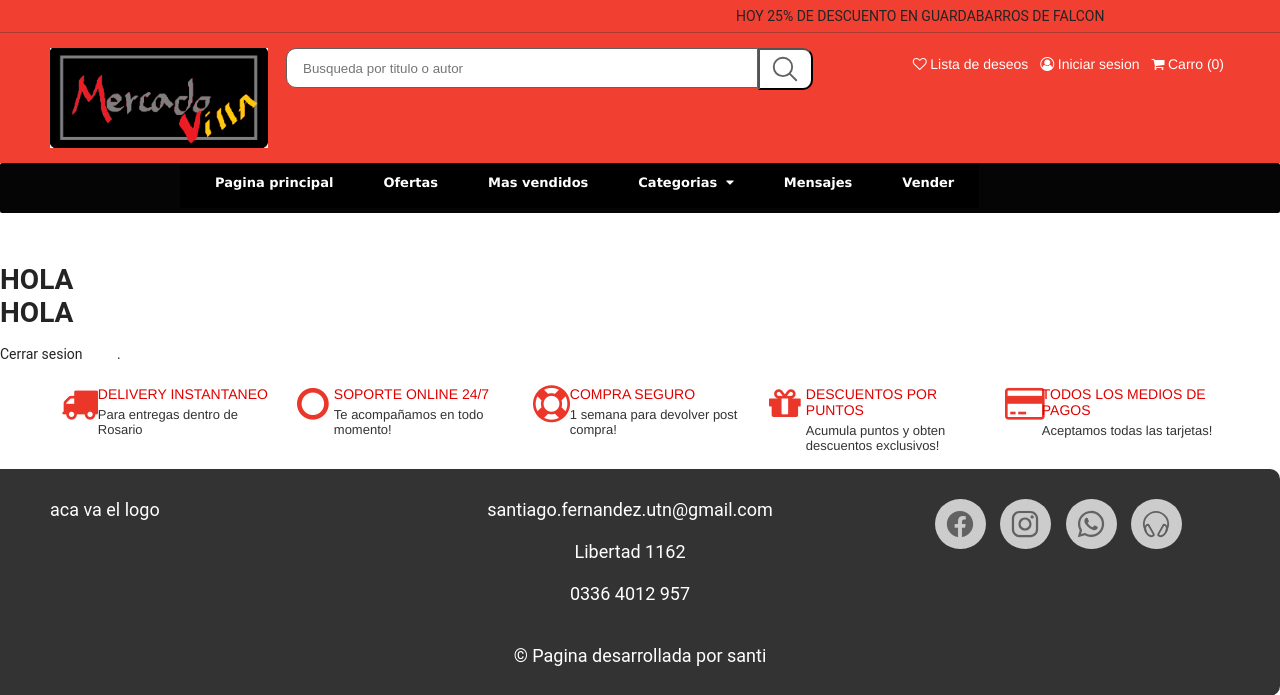
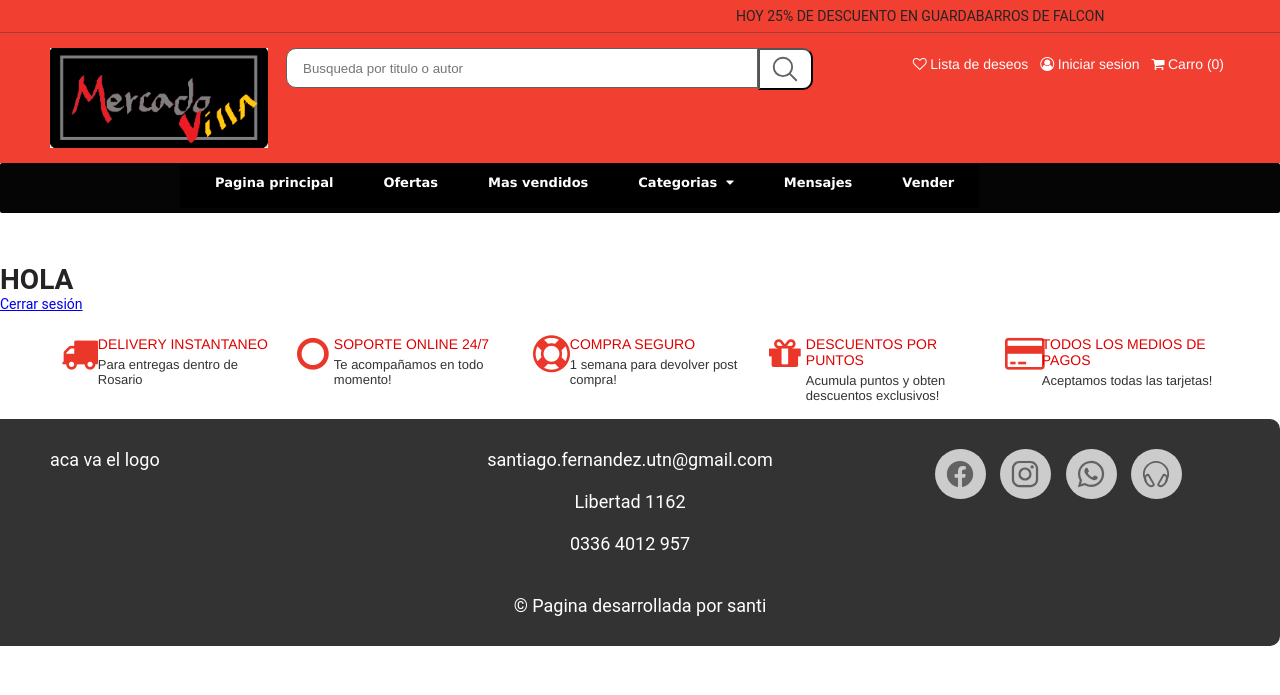
Before and after one commit to S4ntifdz/MercadoVilla, a Django app: page /user/ in a window 1280 px wide. Shown: the top 695 px of the page. Run offline with Django 4.2, Linux system fonts and the light colour scheme; some libraries are stand-ins or nearby versions.

Commit message:
logout listo, falta hacer que cargue el avatar y demas datos del clientomdel en el user.html

```diff
--- a/app/settings.py
+++ b/app/settings.py
@@ -11,7 +11,6 @@ https://docs.djangoproject.com/en/4.2/ref/settings/
 """
 
 from pathlib import Path
-from django.urls import reverse_lazy
 
 # Build paths inside the project like this: BASE_DIR / 'subdir'.
 BASE_DIR = Path(__file__).resolve().parent.parent
@@ -288,6 +287,4 @@ MEDIA_URL ='/media/'
 MEDIA_ROOT = os.path.join(BASE_DIR, "media")
 STATICFILES_DIRS = [os.path.join(BASE_DIR, 'static')]
 STATIC_ROOT = os.path.join(BASE_DIR, 'staticfiles')
-
-LOGOUT_REDIRECT_URL = reverse_lazy('login')
-LOGIN_REDIRECT_URL = reverse_lazy('home')
+LOGOUT_REDIRECT_URL = '/web/'#tengo que meter esto pq sino me tira al admin
--- a/app/urls.py
+++ b/app/urls.py
@@ -18,6 +18,8 @@ from django.contrib import admin
 from django.urls import path, include
 #.................................
 from django.conf import settings
+from django.contrib.auth.views import LogoutView
+
 
 urlpatterns = [
     path('admin/', admin.site.urls),
@@ -27,6 +29,7 @@ urlpatterns = [
     path('web/', include('web.urls')),
     path("accounts/", include("django.contrib.auth.urls")),
     path("user/", include("user.urls")),
+    path('logout/', LogoutView.as_view(), name='logout'),
 ]
 if settings.DEBUG: #aca pregunto si estoy en debug, ya que nunca me dejaria hacerlo en produccion
     from django.conf.urls.static import static
--- a/login/urls.py
+++ b/login/urls.py
@@ -5,5 +5,5 @@ from django.urls import include
 urlpatterns = [
     path('', views.LoginView.as_view(), name='login'),
     path('logout/', logout_then_login, name='logout'),
-    path('', include('web.urls'))
+
 ]
--- a/templates/user.html
+++ b/templates/user.html
@@ -1,15 +1,15 @@
 {%extends "home.html"%}
 {% load humanize %}
 
-
+{% comment %} aca empieza la seccion del usuario {% endcomment %}
 {%block content%}
-
 <div class = "">
   <div class="parent">
-    <div class="div1"> <h1>HOLA {{user.username}} </h1> </div>
-    <div class="div2"> <h1>HOLA {{user.username}} </h1></div>
-    <div class="div3"> </div>
+
+    <div class="div1"> <h1>HOLA {{ user.username }} </h1> </div>
+    <a href="{% url 'logout' %}">Cerrar sesión</a>
+    {% comment %} TODO no carga ni la imagen ni tampoco los datos del user en el template  {% endcomment %}
     </div>
 </div>
-<p class="text-center">Cerrar sesion <a href="{% url 'logout' %}"> <ion-icon name="arrow-round-back"></ion-icon></a>.</p>
+{% comment %} aca TERMINA la seccion del usuario {% endcomment %}
 {%endblock content%}
```
Also changed, not shown: login/views.py (+3 -4 lines), db.sqlite3.
